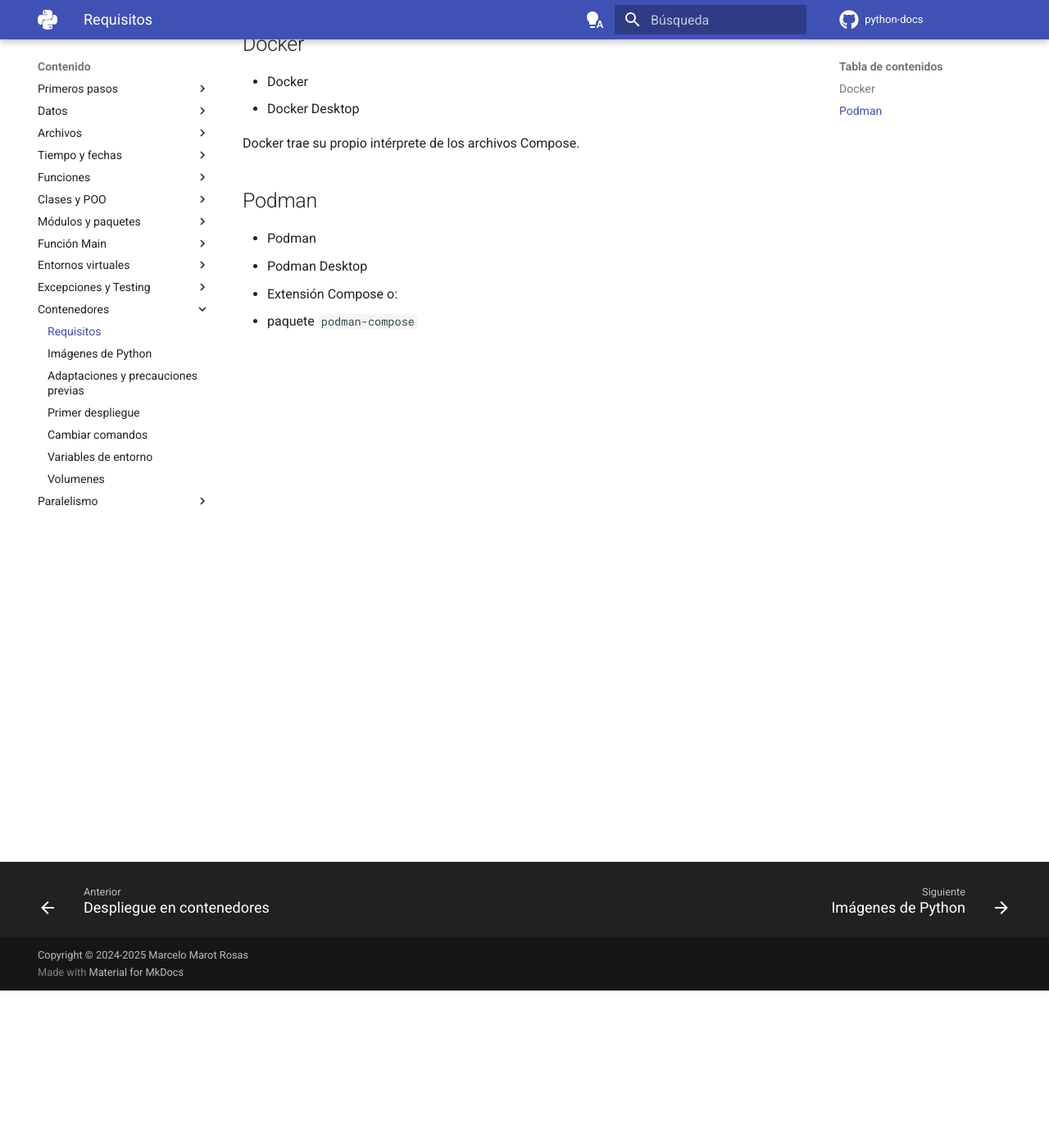
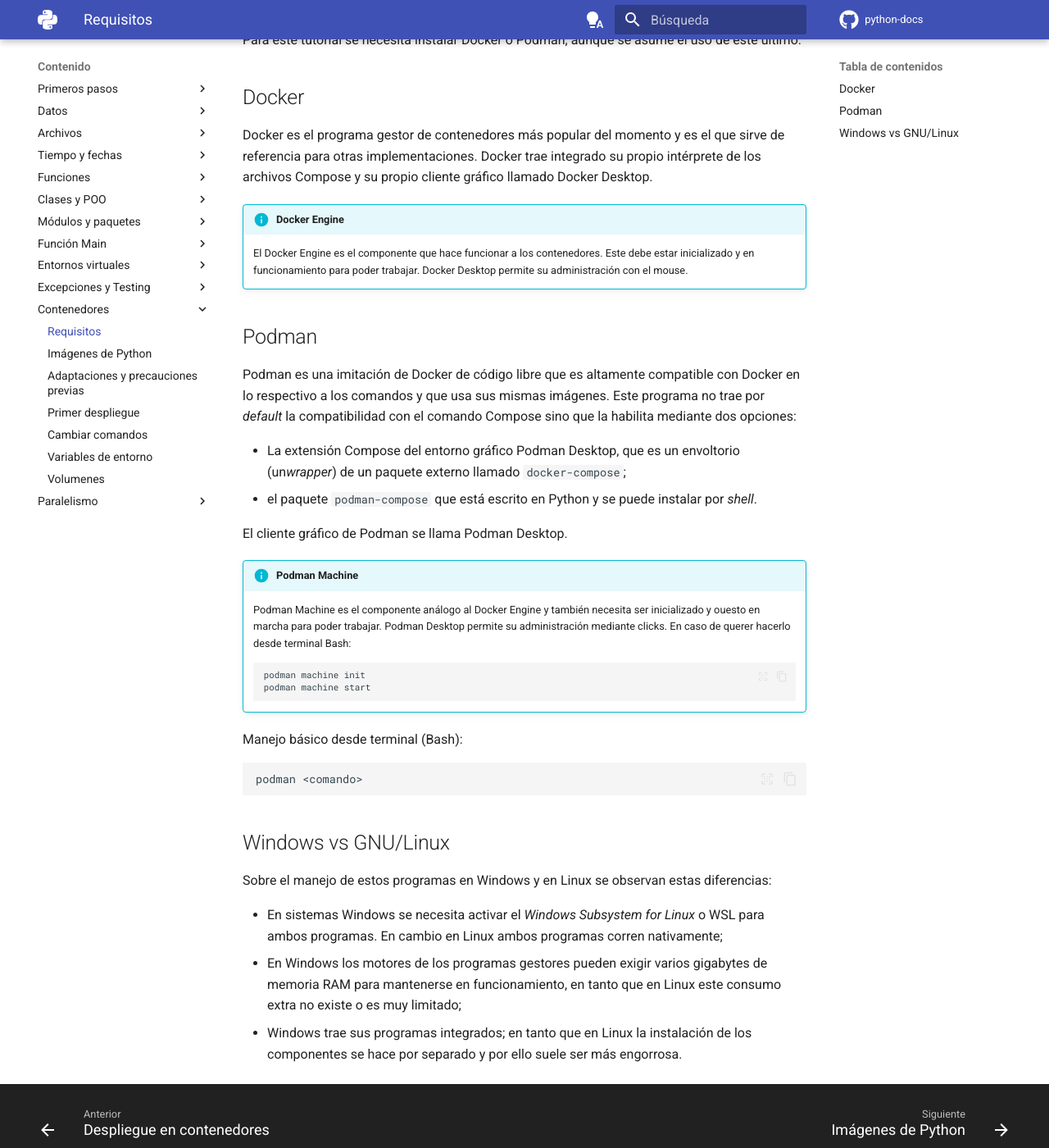
Before and after one commit to alejrot/python-docs, an MkDocs documentation site: the page built from docs/contenedores/instalacion.md, in a window 1280 px wide and 1400 px high, scrolled down 192 px. Shown: the whole window at 82% size. Built offline with MkDocs 1.6.1 and Material for MkDocs 9.7.7, drawn with Linux system fonts in a browser that asks for light colours; plug-ins that fetch from the network failed and are left out; comment, search, counter and statistics services are not loaded.

Commit message:
Contenedores: instalacion

````diff
--- a/docs/contenedores/instalacion.md
+++ b/docs/contenedores/instalacion.md
@@ -2,22 +2,61 @@
 # Requisitos
 
 
+Para este tutorial se necesita instalar Docker o Podman,
+aunque se asume el uso de este último.
+
+
 ## Docker
 
-- Docker
-- Docker Desktop
+Docker es el programa gestor de contenedores más popular del momento
+y es el que sirve de referencia para otras implementaciones.
+Docker trae integrado su propio intérprete de los archivos Compose
+y su propio cliente gráfico llamado Docker Desktop.
 
 
-Docker trae su propio intérprete de los archivos Compose.
 
+!!! info "Docker Engine"
 
+    El Docker Engine es el componente que hace funcionar a los contenedores.
+    Este debe estar inicializado y en funcionamiento para poder trabajar.
+    Docker Desktop permite su administración con el mouse.
 
 
 ## Podman
 
-- Podman
-- Podman Desktop
+Podman es una imitación de Docker de código libre
+que es altamente compatible con Docker en lo respectivo a los comandos y que usa sus mismas imágenes.
+Este programa no trae por *default* la compatibilidad con el comando Compose sino que la habilita mediante dos opciones:
 
-- Extensión Compose
-o:
-- paquete `podman-compose`
+- La extensión Compose del entorno gráfico Podman Desktop,
+que es un envoltorio (un*wrapper*) de un paquete externo llamado `docker-compose`;
+- el paquete `podman-compose` que está escrito en Python y se puede instalar por *shell*.
+
+El cliente gráfico de Podman se llama Podman Desktop.
+
+!!! info "Podman Machine"
+
+    Podman Machine es el componente análogo al Docker Engine
+    y también necesita ser inicializado y ouesto en marcha para poder trabajar.
+    Podman Desktop permite su administración mediante clicks.
+    En caso de querer hacerlo desde terminal Bash:
+    ```bash
+    podman machine init
+    podman machine start
+    ```
+
+Manejo básico desde terminal (Bash):
+
+```bash
+podman <comando>
+```
+
+
+## Windows vs GNU/Linux
+
+Sobre el manejo de estos programas en Windows y en Linux se observan estas diferencias:
+
+- En sistemas Windows se necesita activar el *Windows Subsystem for Linux* o WSL para ambos programas. En cambio en Linux ambos programas corren nativamente;
+- En Windows los motores de los programas gestores pueden exigir varios gigabytes de memoria RAM para mantenerse en funcionamiento,
+en tanto que en Linux este consumo extra no existe o es muy limitado;
+- Windows trae sus programas integrados; en tanto que en Linux la instalación de los componentes se hace por separado y por ello suele ser más engorrosa.
````
Also changed, not shown: docs/blog/posts/v2.md (+10 -2 lines), docs/contenedores/despliegue.md (+14 -8 lines).
